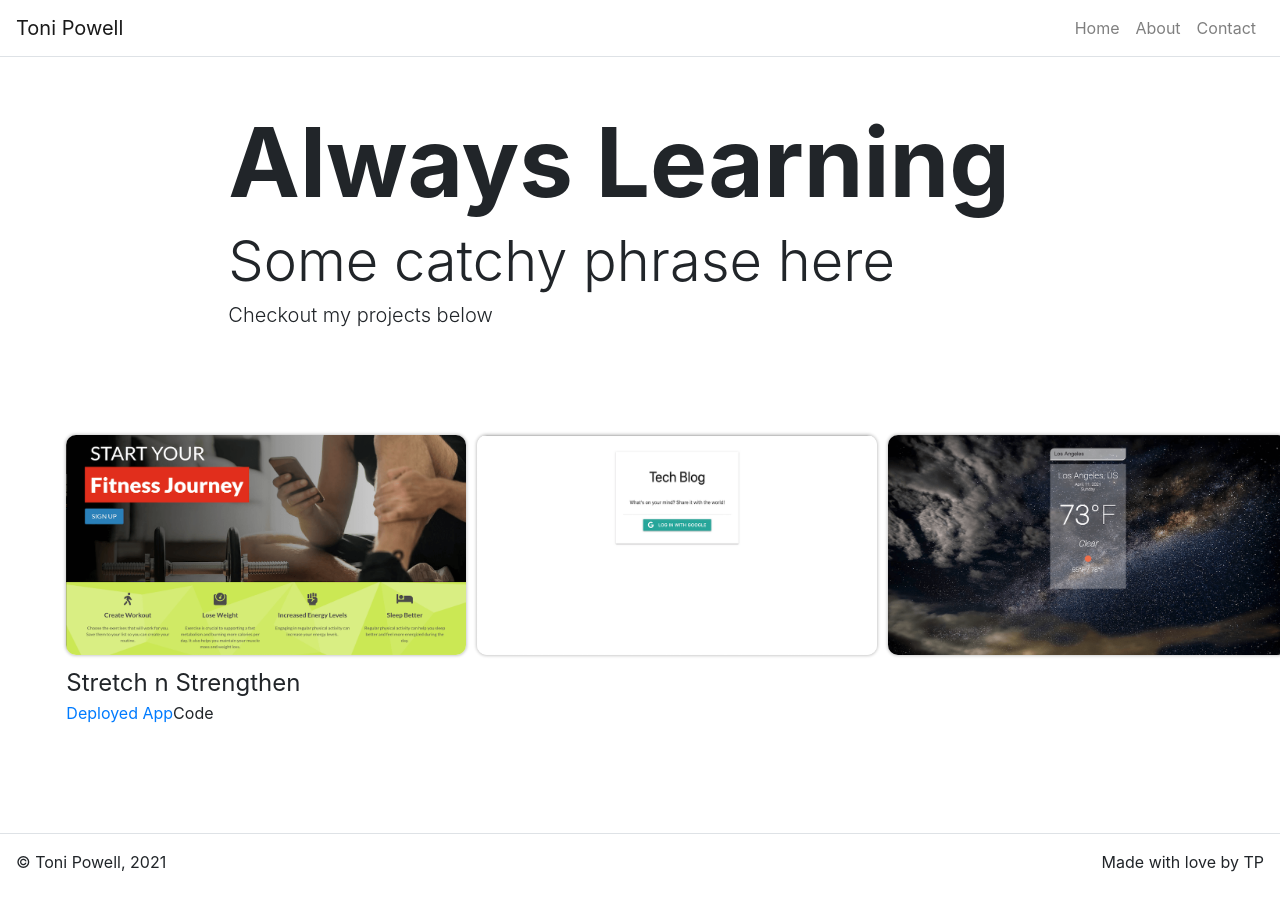
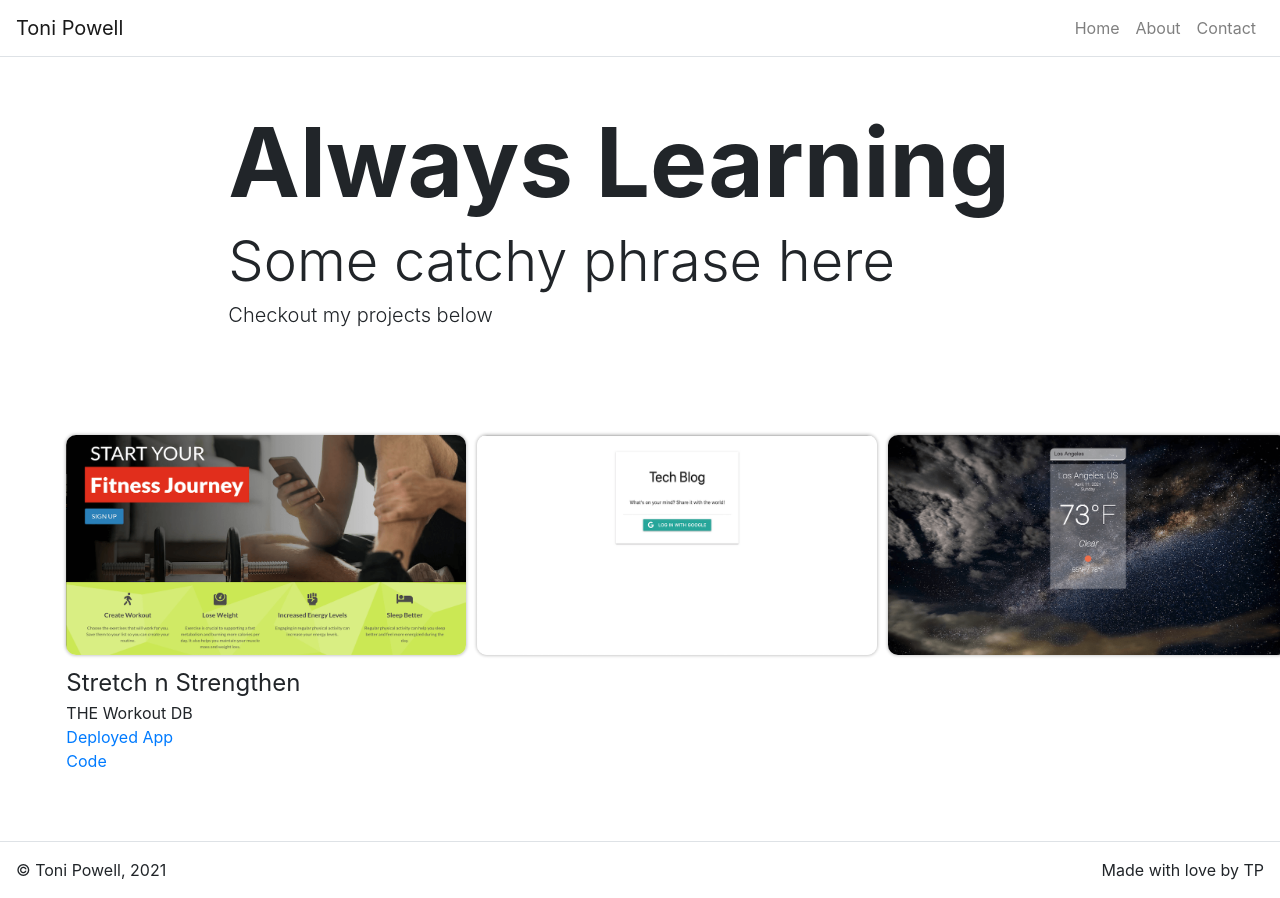
Before and after one commit to tonipow3ll/tonipow3ll.github.io, a React (Create React App) app in the folder portfolio/: page / in a window 1280 px wide. Both pictures are taken after a click on the element 205 px from the left and 545 px from the top of the page. Built offline with nearby package versions, Linux system fonts and the light colour scheme.

Commit message:
fixed link issue

```diff
--- a/portfolio/src/components/Card.js
+++ b/portfolio/src/components/Card.js
@@ -7,7 +7,7 @@ function Card(props) {
             <div className='col-sm-3 d-inline-block t-card' onClick={(e)=>props.click(props.item)}>
 
                 <img className="t-card-image" src={props.item.imgSrc} alt={props.item.imgSrc}/>
-                { props.item.selected && <CardInfo title={props.item.title} subTitle={props.item.subTitle} link={props.item.link} />}
+                { props.item.selected && <CardInfo title={props.item.title} subTitle={props.item.subTitle} link={props.item.link} github={props.item.github}/>}
 
             </div>
     );
--- a/portfolio/src/components/CardInfo.js
+++ b/portfolio/src/components/CardInfo.js
@@ -6,9 +6,11 @@ function CardInfo(props) {
     return (
        <animated.div className="t-card-info" style={style}>
            <p className="t-card-title">{props.title}</p>
-           <p className="t-card-subtitle">{props.subtitle}</p>
+           <p className="t-card-subtitle">{props.subTitle}</p>
            <a href={props.link} target="_blank" rel="noopener noreferrer">Deployed App</a>
-           <a href={props.github} target="_blank" rel="noopener noreferrer">Code</a>
+          <br></br>
+          {/* <a href={props.link} target="_blank" rel="noopener noreferrer">Deployed App</a> */}
+          <a href={props.github} target="_blank" rel="noopener noreferrer">Code</a>
        </animated.div>
     );
 }
--- a/portfolio/src/components/Carousel.js
+++ b/portfolio/src/components/Carousel.js
@@ -18,17 +18,17 @@ class Carousel extends React.Component {
                         title: 'Stretch n Strengthen',
                         subTitle: 'THE Workout DB',
                         imgSrc: StretchnStrengthen,
-                        link: '',
-                        github: '',
+                        link: 'http://stretch-n-strengthen.herokuapp.com',
+                        github: 'https://github.com/crrmarchese/stretch-n-strengthen',
                         selected: false
                     },
                     {
                         id: 1,
-                        title: 'Fake Blog',
+                        title: 'Bookish-Happiness',
                         subTitle: 'THE place to blog your thoughts',
                         imgSrc: TechBlog,
-                        link: '',
-                        github: '',
+                        link: 'http://bookish-happiness.herokuapp.com',
+                        github: 'https://github.com/tonipow3ll/bookish-happiness',
                         selected: false
                     },
                     {
@@ -36,8 +36,8 @@ class Carousel extends React.Component {
                         title: 'Weather App (Lite)',
                         subTitle: 'THE only weather app you need... for todays weather only. ',
                         imgSrc: WeatherAppLite,
-                        link: '',
-                        github: '',
+                        link: 'https://tonipow3ll.github.io/Weather-App-Lite/',
+                        github: 'https://github.com/tonipow3ll/Weather-App-Lite',
                         selected: false
                     },
                 ]
```
